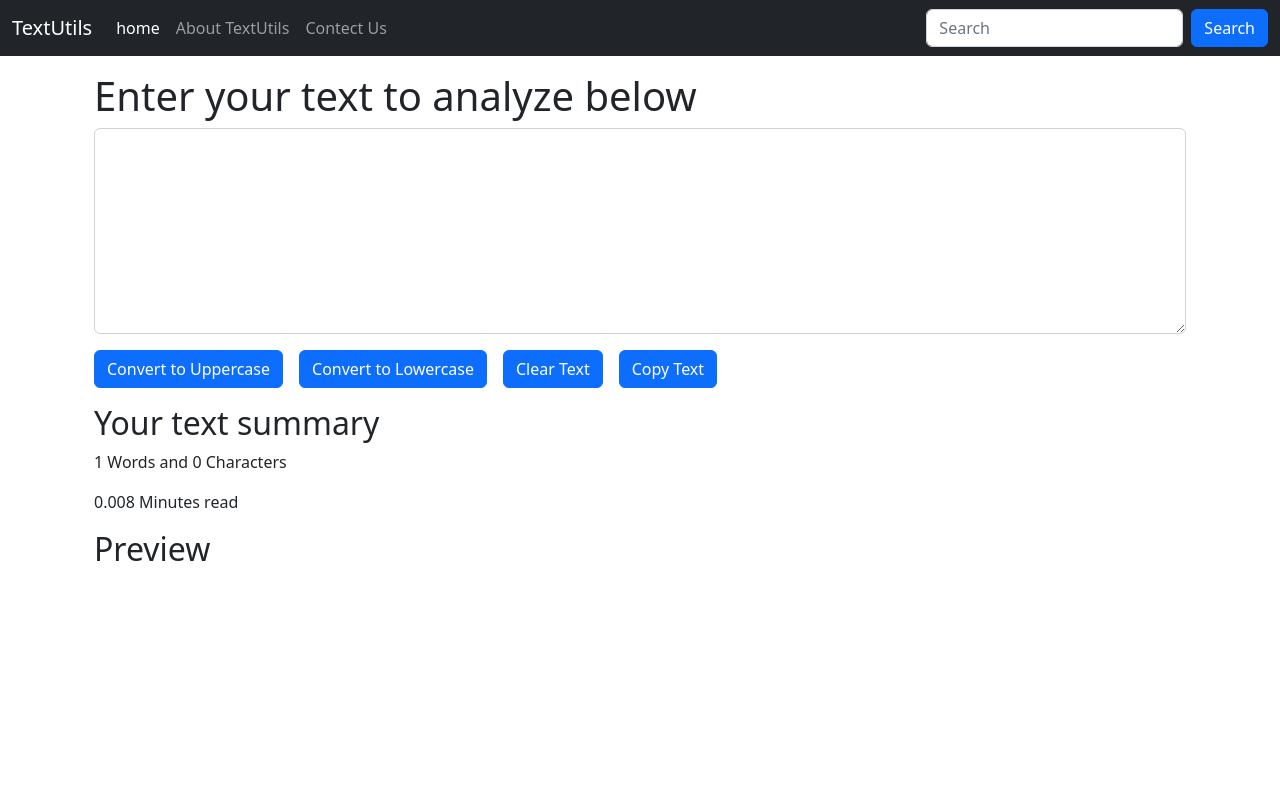
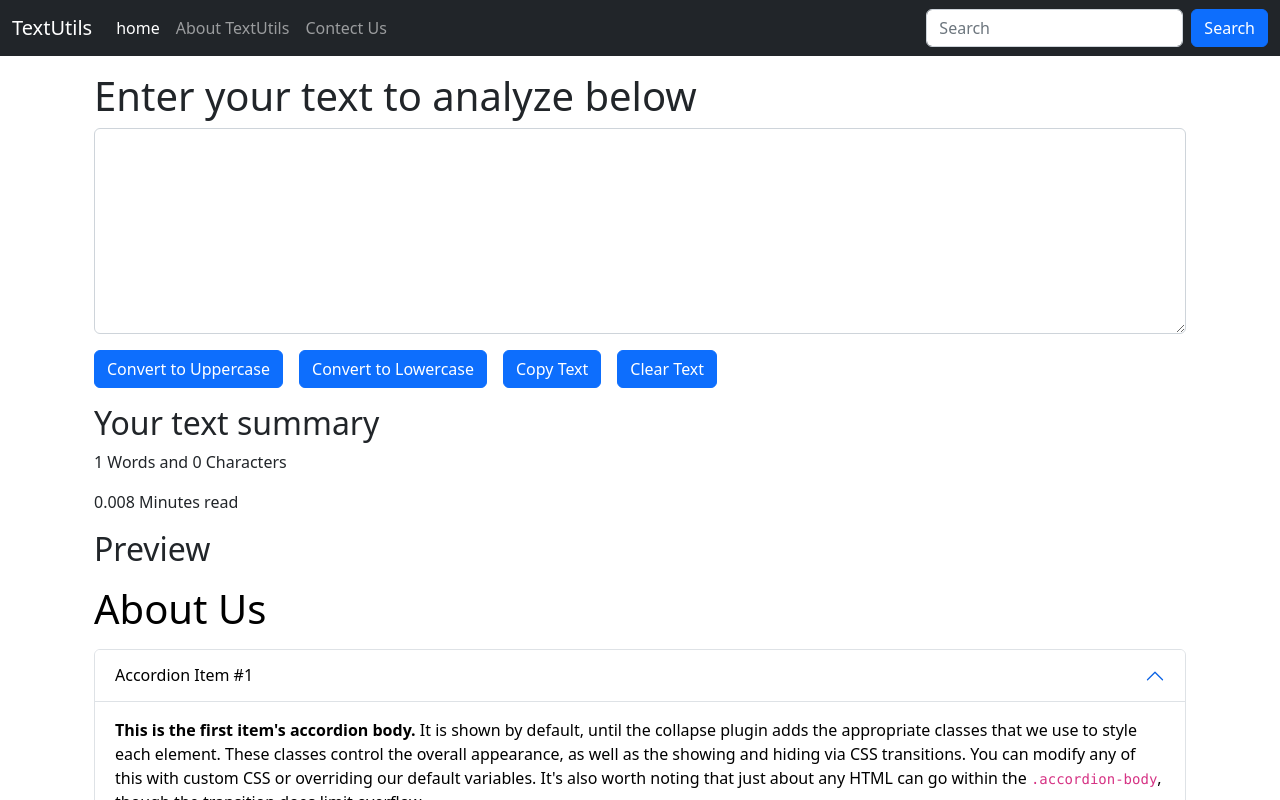
Before and after one commit to jenilsangani/TextUtils, a React (Create React App) app: page / in a window 1280 px wide. Shown: the top 800 px of the page. Built offline with nearby package versions, Linux system fonts and the light colour scheme.

Commit message:
some small changes

```diff
--- a/src/App.js
+++ b/src/App.js
@@ -1,5 +1,5 @@
 import "./App.css";
-// import About from "./components/About";
+import About from "./components/About";
 import Navbar from "./components/Navbar";
 import TextForm from "./components/TextForm";
 
@@ -12,7 +12,7 @@ function App() {
       {/* <Navbar /> */}
       <div className="container my-3">
         <TextForm heading = "Enter your text to analyze below"/>
-        {/* <About /> */}
+        <About />
       </div>
     </>
   );
--- a/src/components/TextForm.js
+++ b/src/components/TextForm.js
@@ -17,13 +17,12 @@ export default function TextForm(props) {
     let newTextClear = "";
     setText(newTextClear);
     console.log("Cleared this text" + " : " + text);
-    // console.log("Text changed in Lowercase" + " : " + newTextLowercase);
   };
   const handleonChange = (event) => {
     setText(event.target.value);
   };
 
-  const hadlecopy = () => {
+  const handlecopy = () => {
     var text = document.getElementById("myBox");
     console.log("Copied this text " + " : " + text.value);
     text.select();
@@ -65,6 +64,16 @@ export default function TextForm(props) {
           Convert to Lowercase{" "}
         </button>
 
+        {/* copy text */}
+
+        <button
+          className="btn btn-primary"
+          style={{ marginRight: 16 }}
+          onClick={handlecopy}
+        >
+          Copy Text
+        </button>
+
         {/* Clear Text */}
 
         <button
@@ -75,15 +84,6 @@ export default function TextForm(props) {
           Clear Text{" "}
         </button>
 
-        {/* copy text */}
-
-        <button
-          className="btn btn-primary"
-          // style={{ marginRight: 16 }}
-          onClick={hadlecopy}
-        >
-          Copy Text
-        </button>
       </div>
 
       {/* Your text summary */}
```
